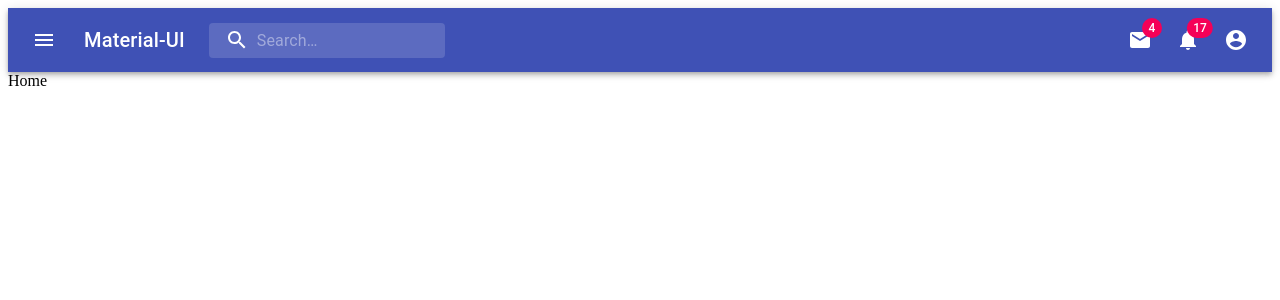
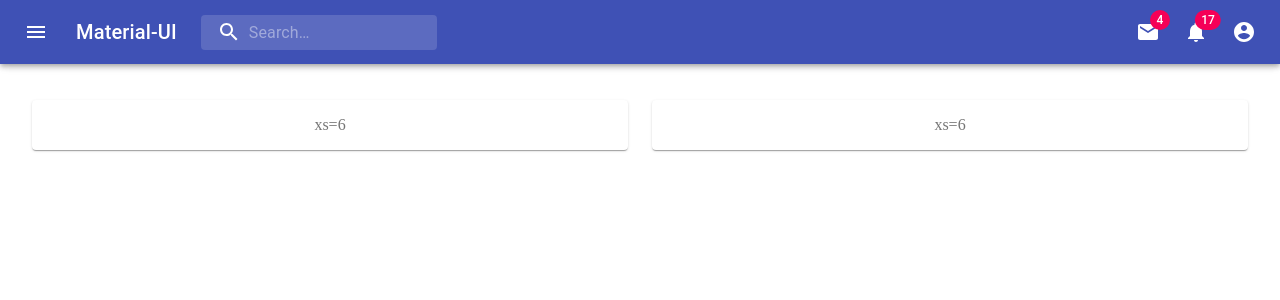
Before and after one commit to Deewiliams/my_portfolio, a React (Create React App) app: page / in a window 1280 px wide. Shown: the top 300 px of the page. Built offline with nearby package versions, Linux system fonts and the light colour scheme.

Commit message:
able to create grid

```diff
--- a/src/App.js
+++ b/src/App.js
@@ -3,15 +3,18 @@
 import Home from '../src/Pages/Home'
 import Project from '../src/Pages/Project'
 import { Routes, Route} from "react-router-dom";
+import { Container } from '@material-ui/core';
 
 function App() {
   return (
     <div>
       <Header />
+      <Container>
       <Routes>
       <Route path="/" element={<Home />} />
       <Route path="/project" element={<Project />} />
       </Routes>
+      </Container>
     </div>
   );
 }
--- a/src/Component/Header.js
+++ b/src/Component/Header.js
@@ -163,7 +163,7 @@
 
   return (
     <div className={classes.grow}>
-      <AppBar position="static">
+      <AppBar>
         <Toolbar>
           <IconButton
             edge="start"
--- a/src/Pages/Home.js
+++ b/src/Pages/Home.js
@@ -1,8 +1,35 @@
-import React from 'react'
+import React from 'react';
+import { makeStyles } from '@material-ui/core/styles';
+import Paper from '@material-ui/core/Paper';
+import Grid from '@material-ui/core/Grid';
+
+const useStyles = makeStyles((theme) => ({
+  root: {
+    flexGrow: 1,
+    marginTop: 100
+
+  },
+  paper: {
+    padding: theme.spacing(2),
+    textAlign: 'center',
+    color: theme.palette.text.secondary,
+  },
+}));
+
 
 const Home = () => {
+    const classes = useStyles();
   return (
-    <div>Home</div>
+    <div className={classes.root}>
+      <Grid container spacing={3}>
+        <Grid item xs={6}>
+          <Paper className={classes.paper}>xs=6</Paper>
+        </Grid>
+        <Grid item xs={6}>
+          <Paper className={classes.paper}>xs=6</Paper>
+        </Grid>
+      </Grid>
+    </div>
   )
 }
 
```
